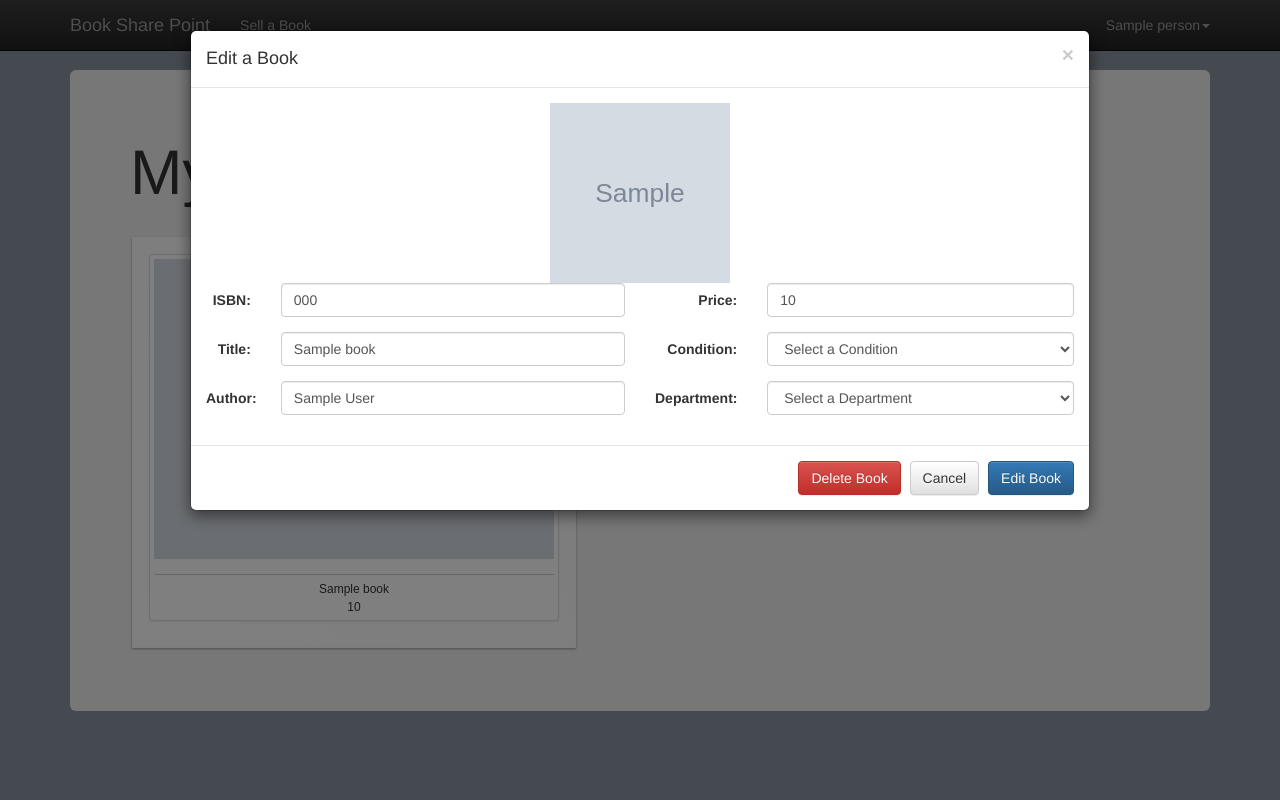
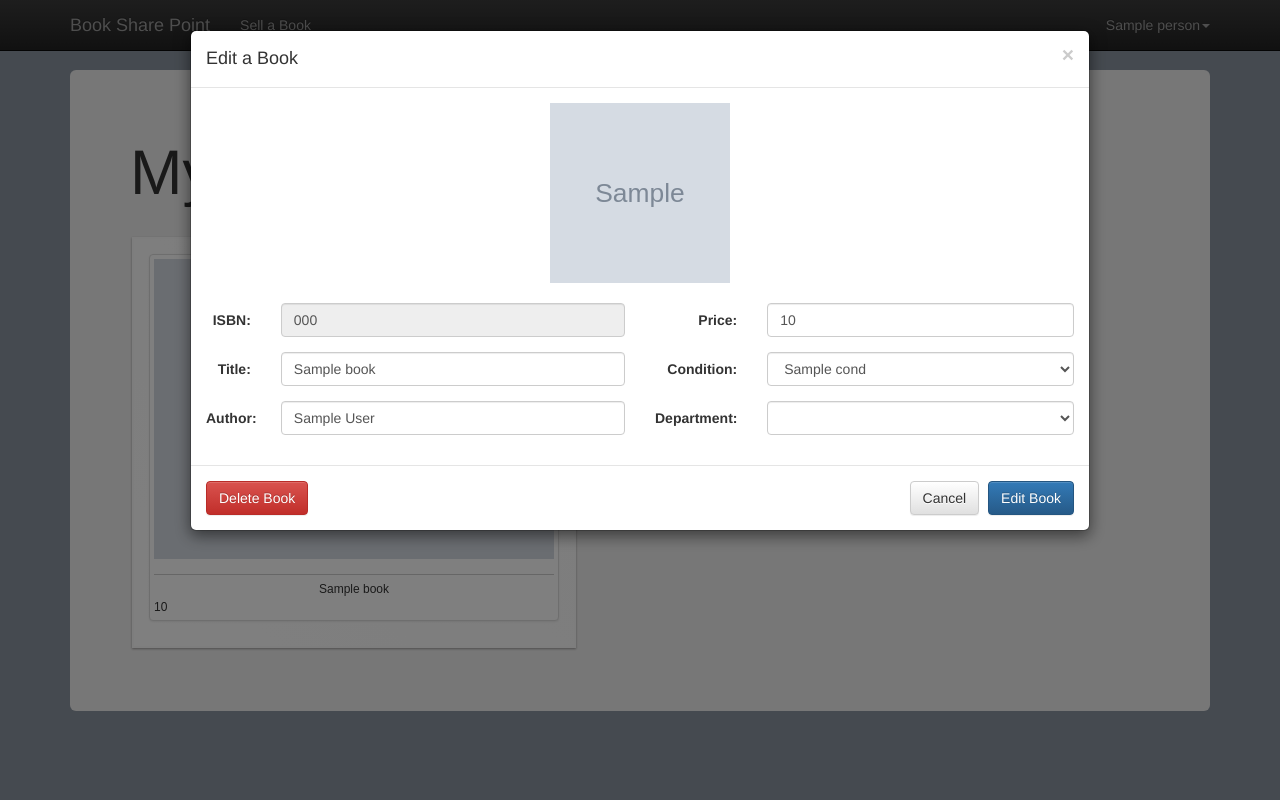
Before and after one commit to fanghuang/Booksharepoint, a Python web app: template templates/forsale.html in a window 1280 px wide, after a click that opens the changed part. Run offline with Jinja, Linux system fonts and the light colour scheme; the template is opened without the code that fills it: most values are stand-ins (such as "Sample title", 1, 10 or a date in 2020); grey boxes marked "Sample" are stand-in pictures; some libraries are stand-ins or nearby versions.

Commit message:
edit and delete

```diff
--- a/static/css/main.css
+++ b/static/css/main.css
@@ -4,6 +4,10 @@ body {
 }
 
 .book-price {
+  text-align: left;
+}
+
+.book-title {
   text-align: center;
 }
 
--- a/static/js/main.js
+++ b/static/js/main.js
@@ -32,44 +32,32 @@ rh.book.enableButtons = function() {
 		$("#insert-book-modal input[name=entity_key]").val("").prop("disabled", true);
 	});
 
-	$(".edit-book").click(function() {
-		$("#insert-book-modal .modal-title").html("Edit this Book");
-		$("#insert-book-modal button[type=submit]").html("Edit Book");
-
-		image_url = $(this).find(".image-url").html();
-		price = $(this).find(".price").html();
-		entityKey = $(this).find(".entity-key").html();
-
-		$("#insert-book-modal input[name=image-url]").val(image_url);
-		$("#insert-book-modal input[name=price]").val(price);
-		$("#insert-book-modal input[name=entity_key]").val(entityKey).prop("disabled", false);
-	});
 
 	$(".ownbooks").click(function(){
-		entityKey = $(this).find(".entity-key").html();
-		imageurl = $(this).find(".image-url").html();
-		isbn = $(this).find(".isbn").html();
-		title = $(this).find(".title").html();
-		author = $(this).find(".author").html();
-		price = $(this).find(".price").html();
-		condition = $(this).find(".condition").html();
-		dept = $(this).find(".dept-abbrev").html();
+		var entityKey = $(this).find(".entity-key").html();
+		var imageurl = $(this).find(".image-url").html().replace(/&amp;/g, '&');
+		var isbn = $(this).find(".isbn").html();
+		var title = $(this).find(".title").html();
+		var author = $(this).find(".author").html();
+		var price = $(this).find(".price").html();
+		var condition = $(this).find(".condition").html();
+		var dept = $(this).find(".dept-abbrev").html().toUpperCase();
 
 		$("#edit-book-modal .btn.delete-book .entity-key").html(entityKey);
-		$("#edit-book-modal .entity-key").val(entityKey);
-		$("#edit-book-modal #auto-img").attr("src", imageurl);
+		$("#edit-book-modal #auto--img").attr("src", imageurl);
 		$("#edit-book-modal input[name=image-url]").val(imageurl);
 		$("#edit-book-modal input[name=isbn]").val(isbn);
 		$("#edit-book-modal input[name=title]").val(title);
 		$("#edit-book-modal input[name=author]").val(author);
 		$("#edit-book-modal input[name=price]").val(price);
-		$("#edit-book-modal input[name=condition]").val(condition);
-		$("#edit-book-modal input[name=dept-abbrev]").val(dept);
+		$("#edit-book-modal select[name=dept-abbrev]").val(dept);
+		$("#edit-book-modal input[name=entity_key]").val(entityKey);
+		$("#edit-book-modal select[name=condition]").val(parseInt(condition));
 
 	});
 
 	$(".delete-book").click(function() {
-		entityKey = $(this).find(".entity-key").html();
+		var entityKey = $(this).find(".entity-key").html();
 		$("#delete-book-modal input[name=entity_key]").val(entityKey);
 	});
 };
--- a/templates/forsale.html
+++ b/templates/forsale.html
@@ -54,7 +54,7 @@
 				<div class="pin">
 					<a class="thumbnail ownbooks" data-toggle="modal" data-target="#edit-book-modal">
 						<img src="{{book.image_url}}" alt="Book Cover">
-						<p class="book-price">{{book.title}}</p>
+						<p class="book-title">{{book.title}}</p>
 						<p class="book-price">{{book.get_price()}}</p>
 						<div class="hidden entity-key">{{book.key.urlsafe()}}</div>
 						<div class="hidden image-url">{{book.image_url}}</div>
--- a/templates/index.html
+++ b/templates/index.html
@@ -78,9 +78,9 @@
 
 			<div class="pin">
 				<img src="{{book.image_url}}" alt="Book Cover">
-				<p class="book-price">{{book.title}}</p>
-				<p class="book-price">{{book.get_price()}}</p>
-				<a class="pull-right thumbnail glyphicon glyphicon-shopping-cart"></a>
+				<p class="book-title">{{book.title}}</p>
+				<p class="book-price">{{book.get_price()}}<a class="pull-right thumbnail glyphicon glyphicon-shopping-cart"></a></p>
+
 			</div>
 			{% endfor %}
 		</div>
--- a/templates/modals/edit-book-modal.html
+++ b/templates/modals/edit-book-modal.html
@@ -14,10 +14,10 @@
                 <div class="modal-body">
                     <!-- Book Image on Left -->
                     <div>
-                    <img id="auto-img" class="center-block img-responsive" data-src="holder.js/180x180/text:Book Title">
+                    <img id="auto--img" class="center-block img-responsive" data-src="holder.js/180x180/text:Book Title">
                     <input name="image-url" id="auto-img-src" class="hidden">
                     </div>
-
+                    <br>
                     <div class="row">
                     <!-- Input fields on Right -->
                     <div class="col-md-6">
@@ -26,7 +26,7 @@
                             <label for="isbn-input" class="col-sm-2 control-label">ISBN:</label>
                             <div class="col-sm-10">
                                 <input type="text" name="isbn" class="isbn-input form-control"
-                                    id="isbn-input" placeholder="ISBN (no dashes)">
+                                    id="isbn-input" placeholder="ISBN (no dashes)" readonly>
                             </div>
                         </div>
                         <!-- Title -->
@@ -88,13 +88,16 @@
                 <div class="modal-footer">
                     <button data-toggle="modal" type="button"
                         data-target="#delete-book-modal"
-                        class="delete-book btn btn-danger" data-dismiss="modal">
+                        class="delete-book btn btn-danger pull-left" data-dismiss="modal">
                         <div class="hidden entity-key"></div>
                         Delete Book
                     </button>
 
                     <button type="button" class="btn btn-default" data-dismiss="modal">Cancel</button>
-                    <button type="submit" class="edit-book btn btn-primary">Edit Book</button>
+                    <button type="submit" class="edit-book btn btn-primary">
+
+                        Edit Book
+                    </button>
                 </div>
 
             </form>
--- a/templates/modals/insert-book-auto-modal.html
+++ b/templates/modals/insert-book-auto-modal.html
@@ -62,7 +62,7 @@
                         <div class="form-group">
                             <label for="condition-select" class="col-sm-2 col-md-3 control-label">Condition:</label>
                             <div class="col-sm-10 col-md-9">
-                                <select name="condition" class="form-control" id="dept-select">
+                                <select name="condition" class="form-control" id="cond-select">
                                     <option value="0">Select a Condition</option> {% for cond in
                                     book_conditions %}
                                     <option value="{{loop.revindex}}">{{cond}}</option> {% endfor
```
Also changed, not shown: handlers/action_handlers.py (+14 -6 lines).
